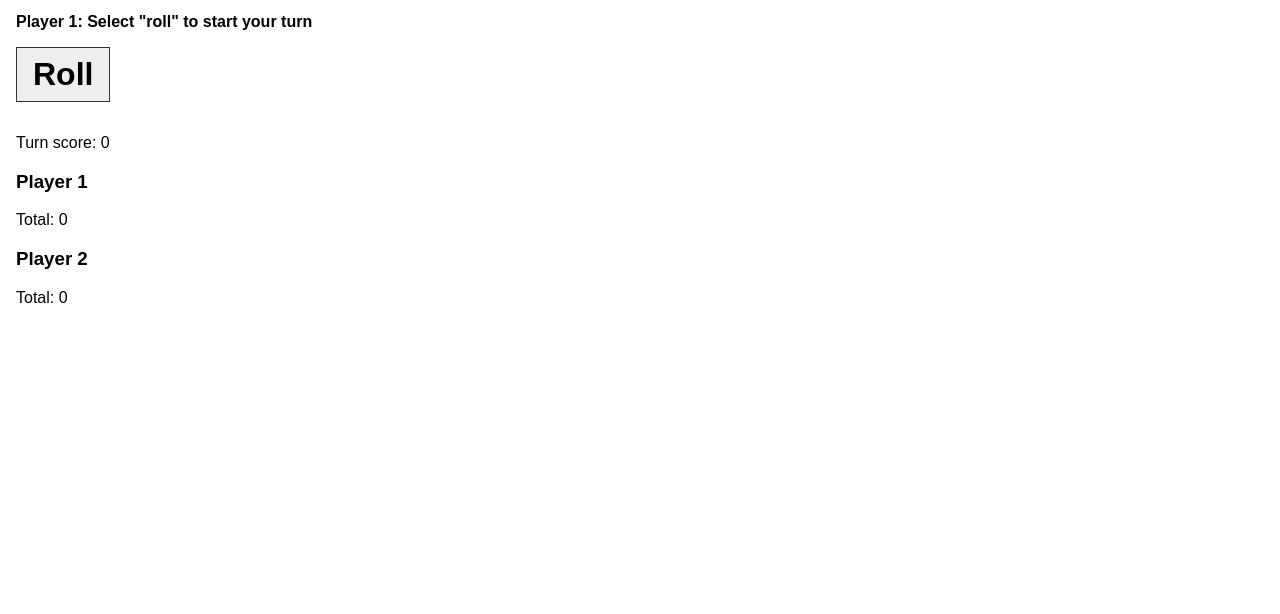
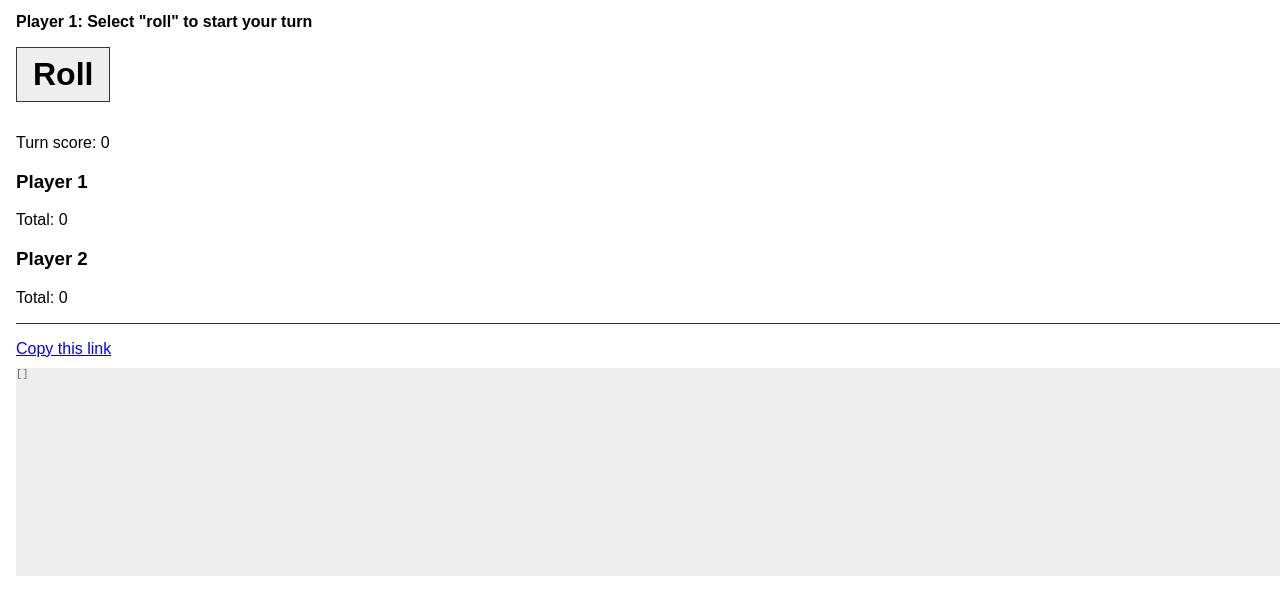
Before and after one commit to robballou/react-farkle, a React app: page / in a window 1280 px wide. Shown: the part 72-686 px from the top of the page. Built offline with nearby package versions, Linux system fonts and the light colour scheme.

Commit message:
Added log, fixed scoreboard :bug:, minor refactoring

```diff
--- a/package.json
+++ b/package.json
@@ -25,6 +25,7 @@
     "enzyme": "^3.0.0",
     "enzyme-adapter-react-15": "^1.0.0",
     "jest": "^21.2.1",
+    "lz-string": "^1.4.4",
     "node-sass": "^4.5.3",
     "react-addons-test-utils": "^15.6.2",
     "react-test-renderer": "^15.6.2",
--- /dev/null
+++ b/sass/components/_log.scss
@@ -0,0 +1,13 @@
+.log {
+  margin-top: 1em;
+  border-top: 1px solid #333;
+  padding-top: 1em;
+}
+
+pre {
+  background: #eee;
+  color: #666;
+  font-size: 0.8em;
+  height: 20em;
+  overflow:scroll;
+}
--- a/sass/screen.scss
+++ b/sass/screen.scss
@@ -19,4 +19,5 @@ button {
 @import 'components/actions';
 @import 'components/die';
 @import 'components/header';
+@import 'components/log';
 @import 'components/turn_indicator';
--- a/src/components/Game.js
+++ b/src/components/Game.js
@@ -8,6 +8,7 @@ import Messages from './Messages';
 import NextPlayer from './NextPlayer';
 import TurnIndicator from './TurnIndicator';
 import TurnScoreboard from './TurnScoreboard';
+import Log from './Log';
 
 import {getRandomIntInclusive} from '../utils/random';
 import {filterRoll, passedRule} from '../utils/filters';
@@ -21,46 +22,20 @@ import Farkled from '../rules/Farkled';
 import Win from '../rules/Win';
 import InitialTurn500 from '../rules/InitialTurn500';
 
-// - user rolls all the dice
-// - selects which die they want to use for their score
-// - if no score possible, they "farkled" and it's the next player's turn
-// - if remaining die, they can roll or just use the score
-
-/*
-Initial state/new turn state:
-
-- Show roll button
-- Show message for current player
-
-During turn loop:
-
-- Can select dice if they did not farkle
-  - Selecting die updates the in-turn score.
-  - Also need to validate that they *can* select the die. This probably
-    only needs to happen on the "next" button press (so they have the
-    opportunity of selecting multiple).
-- Can keep rolling dice if there are unselected dice...
-
-TODO toggling selected based on the die index won't work or needs to be updated
- in cases with subsequent rolls. E.g. use selects die index 0, then rolls
- remaining dice, we now have a new die index 0.
-
-Potential state changes:
-
-- initial/new turn (show roll button, show player message)
-- roll (show the dice, show the select die message)
-- select die (update the selected die, show the "roll" and "next" button)
-- next (update score, update current player, fire new turn)
-*/
-
+// Messages are used through this class... and we don't want to repeat and make
+// more places to need to change in the future...
 const MESSAGE_ROLL = 'Select "roll" to start your turn';
 const MESSAGE_SELECT = 'Select die to score.';
 const MESSAGE_SELECT_INITIAL = 'Select die to score. You must get 500 or more points on your first turn.';
 
+/**
+ * Parent game component and subcomponent logic.
+ */
 export default class Game extends React.Component {
   constructor() {
     super();
 
+    // get the initial state object
     this.state = this.getState();
 
     // these are the rules used for this game ... broken out by specific events
@@ -135,7 +110,19 @@ export default class Game extends React.Component {
         1: [],
         2: [],
       },
+
+      log: [],
     };
+  }
+
+  log(action, object) {
+    const objectItems = ['dice', 'selectedDie',];
+    const thisObject = pick(object, objectItems);
+    const entry = {action, object: thisObject};
+    const log = this.state.log;
+    log.push(entry);
+    this.setState({log});
+    return object;
   }
 
   /**
@@ -152,8 +139,8 @@ export default class Game extends React.Component {
     this.state.currentPlayer = next;
 
     // update the state...
-    const newState = merge(this.getState(), pick(this.state, ['scoreboard', 'currentPlayer']));
-    this.setState(newState);
+    const newState = merge(this.getState(), pick(this.state, ['scoreboard', 'currentPlayer', 'log']));
+    this.setState(this.log('nextPlayer', newState));
   }
 
   /**
@@ -189,6 +176,7 @@ export default class Game extends React.Component {
             onClick={this.selectDie.bind(this)} />
           <TurnScoreboard farkled={this.state.farkled} selected={this.state.selectedDie} value={this.state.turnScore} />
           <Scoreboard score={this.state.scoreboard} />
+          <Log entries={this.state.log} />
         </div>
       </div>
     );
@@ -204,12 +192,11 @@ export default class Game extends React.Component {
       this.setState({roll: ++this.state.roll, diceRemaining: this.state.diceRemaining});
     }
 
-    if (this.state.diceRemaining == 0) {
-      this.state.diceRemaining = 6;
-    }
+    // set the remaining dice... and reset it to 6 if we're back at 0 dice...
+    const diceRemaining = (this.state.diceRemaining === 0) ? 6 : this.state.diceRemaining;
 
     const newDice = [];
-    for (var i = 0; i < this.state.diceRemaining; i++) {
+    for (var i = 0; i < diceRemaining; i++) {
       newDice.push(getRandomIntInclusive(1,6));
     }
 
@@ -226,13 +213,14 @@ export default class Game extends React.Component {
 
     // const farkled = didFarkle(newDice);
     const currentMessage = farkled ? 'Farkled!' : this.state.currentMessage;
-    this.setState({
+    this.setState(this.log('roll', {
       dice: newDice,
+      diceRemaining,
       currentMessage,
       farkled,
       turnScore,
       ruleResults: this.updateRuleResults('roll', passedRules, ruleResults),
-    });
+    }));
   }
 
   /**
@@ -263,7 +251,7 @@ export default class Game extends React.Component {
       currentMessage = MESSAGE_SELECT_INITIAL;
     }
 
-    this.setState({selectedDie: this.state.selectedDie, turnScore, currentMessage, ruleResults: this.state.ruleResults});
+    this.setState(this.log('select', {selectedDie: this.state.selectedDie, turnScore, currentMessage, ruleResults: this.state.ruleResults}));
   }
 
   /**
--- /dev/null
+++ b/src/components/Log.js
@@ -0,0 +1,14 @@
+import React from 'react';
+import lzstring from 'lz-string';
+
+export default class Log extends React.Component {
+  render() {
+    const entries = JSON.stringify(this.props.entries, null, 2);
+    const compressedLog = lzstring.compressToEncodedURIComponent(entries);
+    const logLink = "?log=" + compressedLog;
+    return <div className="log">
+        <a href={logLink}>Copy this link</a>
+        <pre>{entries}</pre>
+      </div>;
+  }
+}
--- a/src/components/Scoreboard.js
+++ b/src/components/Scoreboard.js
@@ -1,9 +1,19 @@
 import React from 'react';
 
 export default class Scoreboard extends React.Component {
+  scoreItems(items, key) {
+    let index = 0;
+    return items.map((turn) => {
+      const thisKey = `${key}${index}`;
+      index++;
+      return <li key={thisKey}>{turn.score}</li>;
+    });
+  }
+
   render() {
-    const player1ScoreItems = this.props.score[1].map((turn, ix) => <li key="player1{ix}">{turn.score}</li>);
-    const player2ScoreItems = this.props.score[2].map((turn, ix) => <li key="player2{ix}">{turn.score}</li>);
+    // get the list of each player's score items...
+    const player1ScoreItems = this.scoreItems(this.props.score[1], 'player1');
+    const player2ScoreItems = this.scoreItems(this.props.score[2], 'player2');
 
     const player1Total = this.props.score[1].reduce((carry, turn) => carry + turn.score, 0);
     const player2Total = this.props.score[2].reduce((carry, turn) => carry + turn.score, 0);
```
Also changed, not shown: notes.md (+27 -0 lines), build/css/screen.css, 3 other files.
